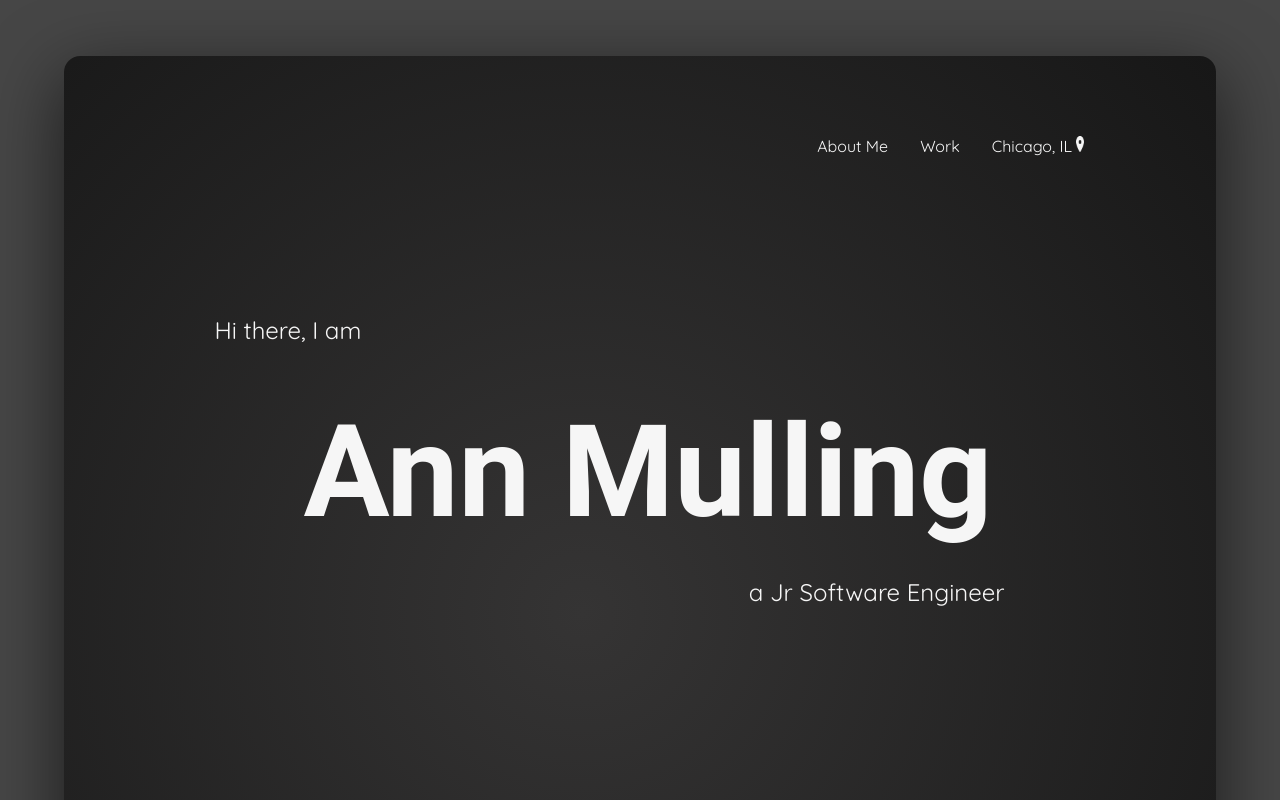
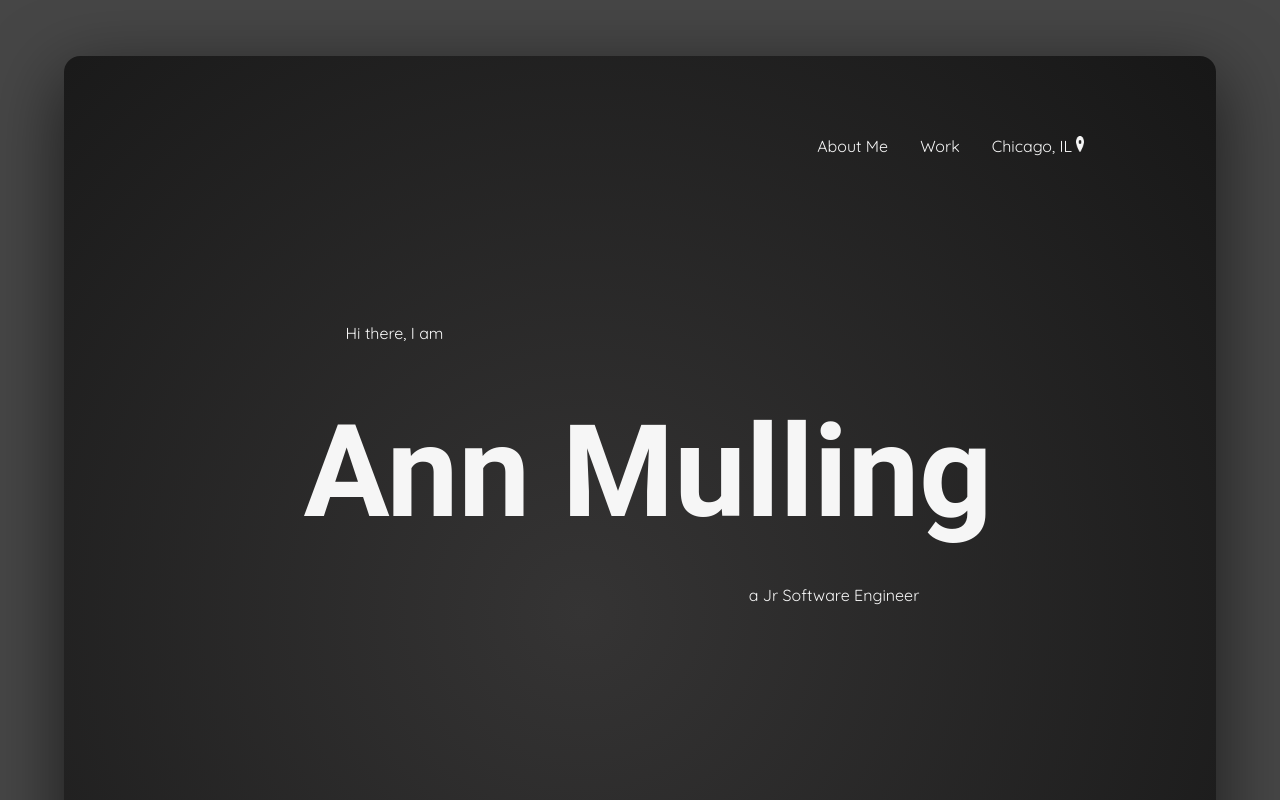
Before and after one commit to AnnMulling/annmulling-portfolio, a React (Vite) app: page / in a window 1280 px wide. Shown: the top 800 px of the page. Built offline with nearby package versions, Linux system fonts and the light colour scheme; a web font is replaced by a local one.

Commit message:
added animation fade-in-down to components, working on swiping and project carousel page

```diff
--- a/src/components/AboutPage/About.jsx
+++ b/src/components/AboutPage/About.jsx
@@ -62,7 +62,9 @@ export default function AboutMe() {
                         <MdChevronRight className="arrow" onClick={slideRight} />
                     </div>
                 </div>
-            <SocialTag />
+                <div>
+                    <SocialTag />
+                </div>
             </div>
         </>
     )
--- a/src/components/ProjectPage/Project.jsx
+++ b/src/components/ProjectPage/Project.jsx
@@ -102,7 +102,7 @@ export default function Work() {
                         </div>
                     </>
                 }
-            <SocialTag />
+            {/* <SocialTag /> */}
         </>
 
     )
--- a/src/style/Main.css
+++ b/src/style/Main.css
@@ -24,20 +24,9 @@ html {
   margin: 3em;
   min-height: 100vh;
   width: 80vw;
-  animation: fade-in-down 1.5s ease;
 }
 
-/*fade in down*/
-@keyframes fade-in-down {
-  from {
-    opacity: 0;
-    transform: translateY(-2rem);
-  }
-  to {
-    opacity: 1;
-    transform: translateY(0);
-  }
-}
+
 .link:focus, .link:hover, .link:visited, .link:link, .link:active, a:focus, a:hover, a:visited, a:link, a:active {
   text-decoration: none;
   color: inherit;
--- a/src/style/Main.scss
+++ b/src/style/Main.scss
@@ -24,8 +24,8 @@ html {
     margin: 3em;
     min-height: 100vh;
     width: 80vw;
+}
 
-}
 
 
 
--- a/src/style/components/aboutMe.css
+++ b/src/style/components/aboutMe.css
@@ -11,6 +11,7 @@ keyframes & animations
   height: -moz-max-content;
   height: max-content;
   gap: 4rem;
+  animation: fade-in-down 1.5s ease;
 }
 .about-me-page .about-detail {
   display: flex;
@@ -145,11 +146,10 @@ keyframes & animations
   -ms-font-weight: 400;
 }
 .about-me-page .about-img {
-  margin: 4rem auto;
+  margin-top: 4rem;
   height: 100%;
   width: 50%;
   padding: 1rem;
-  transform: rotate(-2.5deg);
 }
 .about-me-page .about-img img {
   height: 100%;
--- a/src/style/components/aboutMe.scss
+++ b/src/style/components/aboutMe.scss
@@ -92,18 +92,18 @@
     }
 
     .about-img {
-        margin: 4rem auto;
+        margin-top: 4rem ;
         height: 100%;
         width: 50%;
         // background: $base-grey;
         // box-shadow: rgba(50, 50, 93, 0.25) 0px 2px 5px -1px, rgba(0, 0, 0, 0.3) 0px 1px 3px -1px;
         padding: 1rem;
-        transform: rotate(-2.5deg);
+        // transform: rotate(2.5deg);
         img {
             height: 100%;
             width: 100%;
 
         }
     }
-
+    @include animations('fade-in-down 1.5s ease');
 }
--- a/src/style/components/mainPage.css
+++ b/src/style/components/mainPage.css
@@ -42,20 +42,20 @@ keyframes & animations
 .main-page .main-page-info div .hi-text {
   position: relative;
   top: 15%;
-  left: 7%;
+  padding-left: 20%;
   width: 100%;
   text-align: left;
   z-index: 100;
   font-family: "Quicksand";
-  font-size: 1.5rem;
+  font-size: 1rem;
   color: #F6F6F6;
   font-weight: 400;
   -webkit-font-family: "Quicksand";
   -moz-font-family: "Quicksand";
   -ms-font-family: "Quicksand";
-  -webkit-font-size: 1.5rem;
-  -moz-font-size: 1.5rem;
-  -ms-font-size: 1.5rem;
+  -webkit-font-size: 1rem;
+  -moz-font-size: 1rem;
+  -ms-font-size: 1rem;
   -webkit-color: #F6F6F6;
   -moz-color: #F6F6F6;
   -ms-color: #F6F6F6;
@@ -71,15 +71,15 @@ keyframes & animations
   text-align: right;
   z-index: 100;
   font-family: "Quicksand";
-  font-size: 1.5rem;
+  font-size: 1rem;
   color: #F6F6F6;
   font-weight: 400;
   -webkit-font-family: "Quicksand";
   -moz-font-family: "Quicksand";
   -ms-font-family: "Quicksand";
-  -webkit-font-size: 1.5rem;
-  -moz-font-size: 1.5rem;
-  -ms-font-size: 1.5rem;
+  -webkit-font-size: 1rem;
+  -moz-font-size: 1rem;
+  -ms-font-size: 1rem;
   -webkit-color: #F6F6F6;
   -moz-color: #F6F6F6;
   -ms-color: #F6F6F6;
--- a/src/style/components/mainPage.scss
+++ b/src/style/components/mainPage.scss
@@ -30,11 +30,11 @@
             .hi-text {
                 position: relative;
                 top: 15%;
-                left: 7%;
+                padding-left: 20%;
                 width: 100%;
                 text-align: left;
                 z-index: 100;
-                @include font($detail-font, 1.5rem, $base-white);
+                @include font($detail-font, 1rem, $base-white);
             }
 
            .role-text {
@@ -45,7 +45,7 @@
                 text-align: right;
                 z-index: 100;
 
-                @include font($detail-font, 1.5rem, $base-white);
+                @include font($detail-font, 1rem, $base-white);
             }
         }
 
@@ -74,4 +74,4 @@
         opacity: 1;
         transform: translateY(0);
     }
-    }
+}
```
Also changed, not shown: src/routes/root.jsx (line endings or trailing spaces), 2 other files (tests, documents, lock files or other folders).
